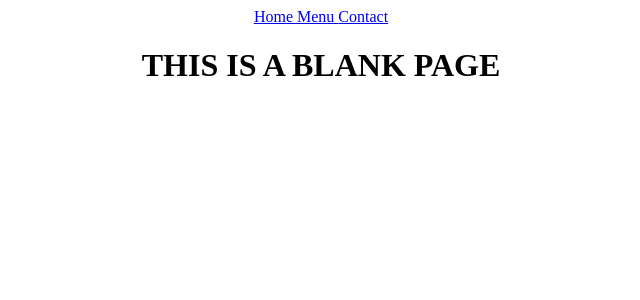
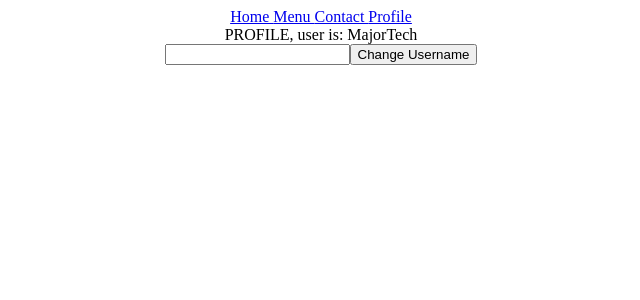
Before and after one commit to major6977/react2, a React (Create React App) app: page /profile in a window 1280 px wide. Shown: the top 300 px of the page, without its empty margins (319-959 px from the left). Built offline with nearby package versions, Linux system fonts and the light colour scheme.

Commit message:
UseContexnHook

```diff
--- a/src/App.js
+++ b/src/App.js
@@ -4,14 +4,22 @@
 import { Menu } from "./pages/Menu";
 import { Contact } from "./pages/Contact";
 import { NavBar } from "./pages/NavBar";
+import { Profile } from "./pages/Profile";
+import { useState } from "react";
 
 function App() {
+  const [username, setUsername] = useState("MajorTech");
+
   return (
     <div className="App">
       <Router>
         <NavBar />
         <Routes>
-          <Route path="/" element={<Home />} />
+          <Route path="/" element={<Home username={username} />} />
+          <Route
+            path="/profile"
+            element={<Profile username={username} setUsername={setUsername} />}
+          />
           <Route path="/Menu" element={<Menu />} />
           <Route path="/Contact" element={<Contact />} />
           <Route path="*" element={<h1> THIS IS A BLANK PAGE </h1>} />
--- /dev/null
+++ b/src/components/ChangeProfile.js
@@ -0,0 +1,20 @@
+import { useState } from "react";
+export const ChangeProfile = (props) => {
+  const [newUsername, setNewUsername] = useState("");
+  return (
+    <div>
+      <input
+        onChange={(event) => {
+          setNewUsername(event.target.value);
+        }}
+      />
+      <button
+        onClick={() => {
+          props.setUsername(newUsername);
+        }}
+      >
+        Change Username
+      </button>
+    </div>
+  );
+};
--- a/src/pages/Home.js
+++ b/src/pages/Home.js
@@ -1,3 +1,3 @@
-export const Home = () => {
-  return <h1> THIS IS THE HOME PAGE!</h1>;
+export const Home = (props) => {
+  return <h1> THIS IS THE HOME PAGE And User Is: {props.username}</h1>;
 };
--- a/src/pages/NavBar.js
+++ b/src/pages/NavBar.js
@@ -5,6 +5,7 @@
       <Link to="/"> Home </Link>
       <Link to="/menu"> Menu </Link>
       <Link to="/contact"> Contact </Link>
+      <Link to="/profile"> Profile </Link>
     </div>
   );
 };
--- /dev/null
+++ b/src/pages/Profile.js
@@ -0,0 +1,10 @@
+import { ChangeProfile } from "../components/ChangeProfile";
+
+export const Profile = (props) => {
+  return (
+    <div>
+      PROFILE, user is: {props.username}
+      <ChangeProfile setUsername={props.setUsername} />
+    </div>
+  );
+};
```
